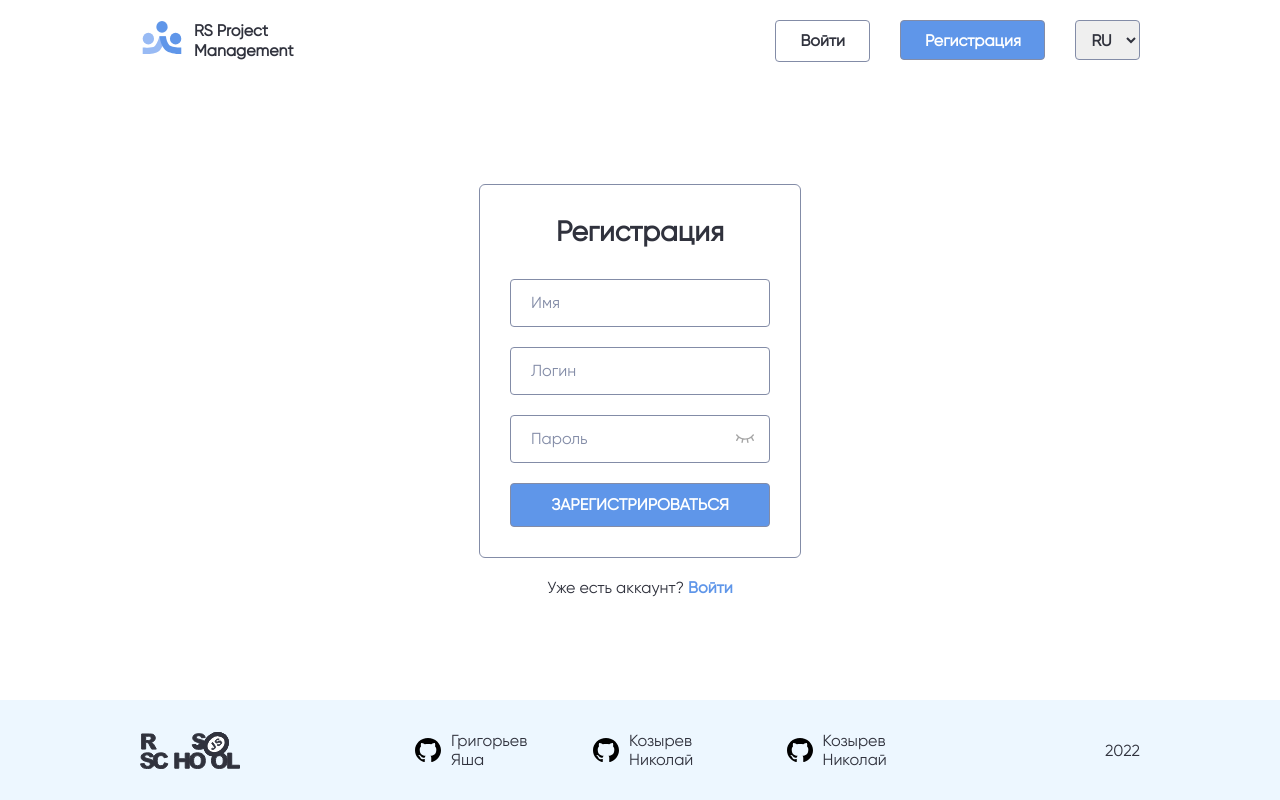
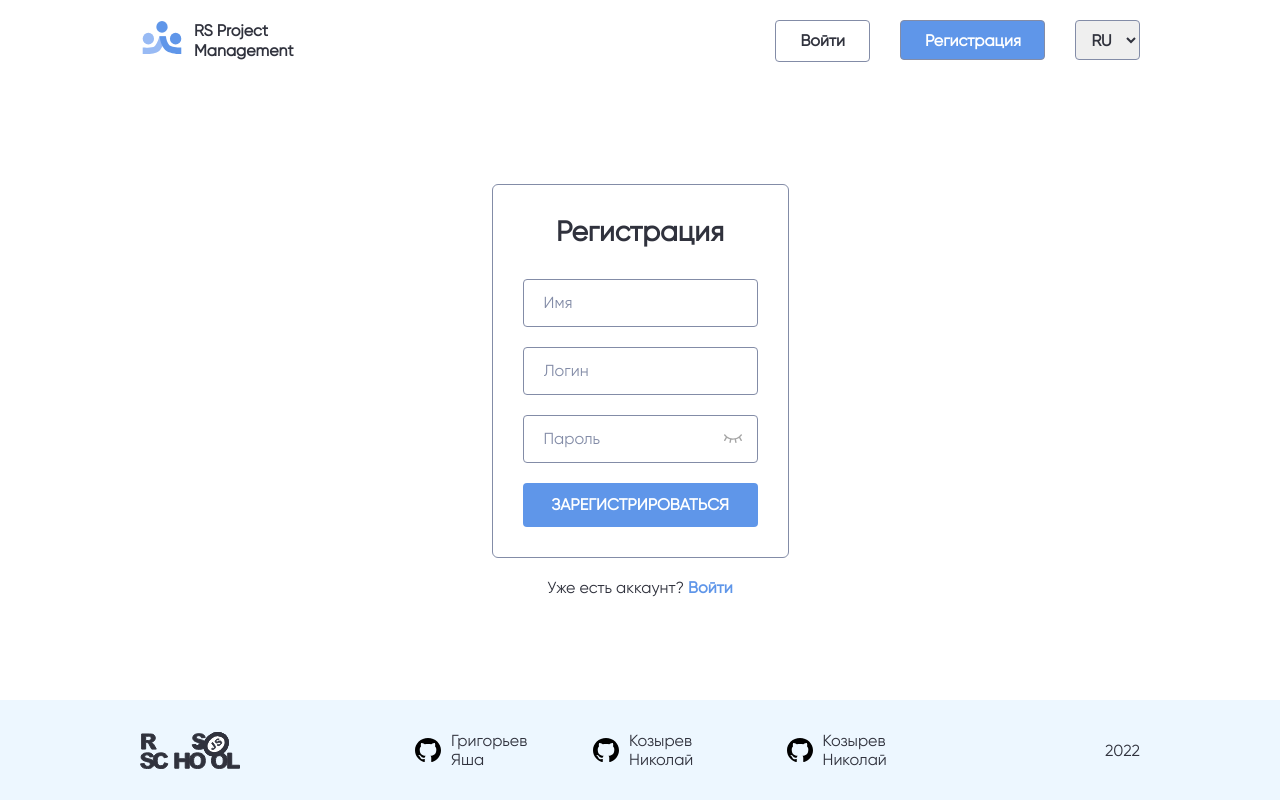
Before and after one commit to nikolakozaryan/project-management-app, a React (Create React App) app: page /signup in a window 1280 px wide. Built offline with nearby package versions, Linux system fonts and the light colour scheme.

Commit message:
feat: add additional functional to Button component

```diff
--- a/src/components/common/Button/Button.module.scss
+++ b/src/components/common/Button/Button.module.scss
@@ -9,28 +9,56 @@
   background: none;
   border: solid $font-second-color 0.05rem;
   cursor: pointer;
+  width: 100%;
   transition: 0.5s;
 
   &:hover {
-    background-color: $main-color-hover;
+    background: $main-color-hover;
   }
 }
 
+.red,
+.white,
 .blue {
-  background-color: $main-color;
-  width: 26rem;
+  width: 100%;
   height: 4.4rem;
+  transition: 0.5s;
+}
+
+.blue {
+  background: $main-color;
   color: white;
-  transition: 0.5s;
+  border: none;
 
   &:hover {
-    background-color: $main-color-hover;
+    background: $main-color-hover;
+  }
+}
+
+.red {
+  background: $error-color;
+  color: white;
+  border: none;
+
+  &:hover {
+    background: $main-color-hover;
+  }
+}
+
+.white {
+  background: white;
+  color: $error-color;
+  border-color: $error-color;
+
+  &:hover {
+    color: white;
+    background: $error-color;
   }
 }
 
 .header {
   width: 14.5rem;
   height: 4rem;
-  background-color: $main-color;
+  background: $main-color;
   color: white;
 }
--- a/src/components/common/Button/Button.tsx
+++ b/src/components/common/Button/Button.tsx
@@ -5,15 +5,23 @@ import { Link } from 'react-router-dom';
 import { useAppSelector } from '../../../app/hooks';
 import { MyProps } from './types';
 
-const Button: React.FC<MyProps> = ({ type, link, color, header }) => {
+const Button: React.FC<MyProps> = ({ type, link, color, header, formID, onClick }) => {
   const lang = useAppSelector((state) => state.language.lang) as Languages;
   const content = DICTIONARY[type][lang];
 
   const button = (
     <button
+      onClick={onClick}
+      form={formID}
       className={[
         classes.container,
-        color === 'blue' ? classes.blue : '',
+        color === 'blue'
+          ? classes.blue
+          : '' || color === 'red'
+          ? classes.red
+          : '' || color === 'white'
+          ? classes.white
+          : '',
         header ? classes.header : '',
       ].join(' ')}
     >
--- a/src/components/common/Button/types.ts
+++ b/src/components/common/Button/types.ts
@@ -5,4 +5,6 @@ export type MyProps = {
   link: boolean;
   color?: string;
   header?: boolean;
+  formID?: string;
+  onClick?: React.MouseEventHandler<HTMLButtonElement>;
 };
```
